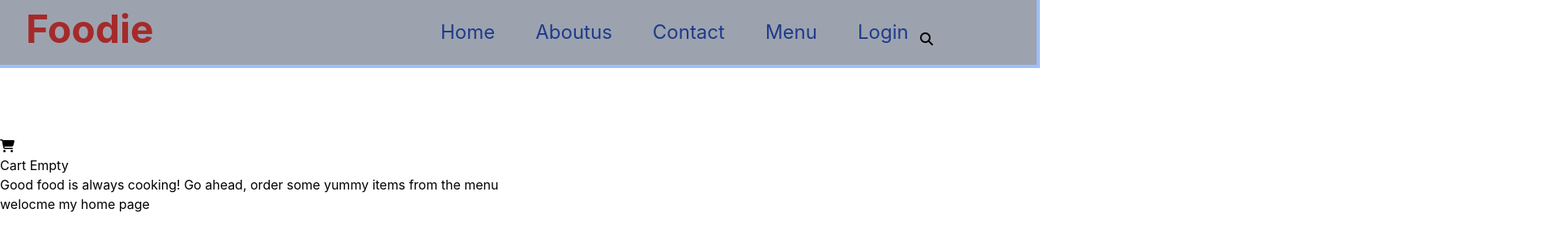
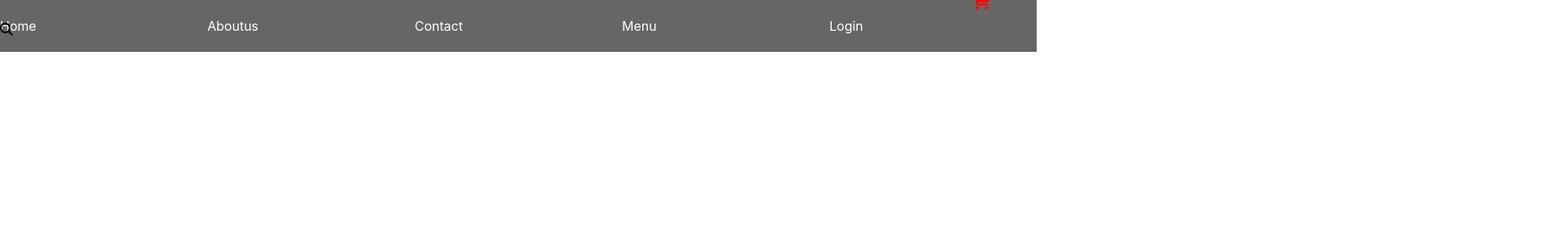
Before and after one commit to Afrozalam123/restaurent-project, a React (Create React App) app: page / in a window 1280 px wide. Shown: the top 300 px of the page at 81% size, 1920 px wide, since content can reach past the window. Built offline with nearby package versions, Linux system fonts and the light colour scheme.

Commit message:
please update new code

```diff
--- a/package.json
+++ b/package.json
@@ -9,7 +9,7 @@
     "@testing-library/user-event": "^13.5.0",
     "react": "^19.1.1",
     "react-dom": "^19.1.1",
-    "react-router-dom": "^7.8.1",
+    "react-router-dom": "^6.30.1",
     "react-scripts": "5.0.1",
     "web-vitals": "^2.1.4"
   },
--- a/src/App.js
+++ b/src/App.js
@@ -6,22 +6,22 @@ import Aboutus from "./Component/Aboutus";
 import Contact from "./Component/Contact"
 import Menu from "./Component/Menu";
 import Login from "./Component/Login";
-import Layout from "./Component/Layout";
+import Navbar from "./Component/Navbar"
 
 const App = () => {
   return (
-    <BrowserRouter>
+   <BrowserRouter>
+   <Navbar/>
       <Routes>
-        {/* Parent Route with Layout */}
-        <Route path="/" element={<Layout />}>
-          <Route index element={<Home />} />
-          <Route path="aboutus" element={<Aboutus />} />
-          <Route path="contact" element={<Contact />} />
-          <Route path="menu" element={<Menu />} />
-          <Route path="login" element={<Login />} />
-        </Route>
+        <Route path="/home" element={<Home/>}/>
+        <Route path ="/aboutus" element={<Aboutus/>}/>
+        <Route path ="/contact" element={<Contact/>}/>
+        <Route path ="/login" element={<Login/>}/>
+        <Route path ="/menu" element={<Menu/>}/>
+
       </Routes>
-    </BrowserRouter>
+
+   </BrowserRouter>
   );
 };
 
--- a/src/Component/Contact.js
+++ b/src/Component/Contact.js
@@ -1,9 +1,9 @@
 import React from 'react'
 
-const contact = () => {
+const Contact = () => {
   return (
     <div>welcome to our contact page</div>
   )
 }
 
-export default contact
+export default Contact
--- a/src/Component/Layout.js
+++ /dev/null
@@ -1,11 +0,0 @@
-import { Outlet } from "react-router-dom";
-import Navbar from "../Component/Navbar"
-
-export default function Layout() {
-  return (
-    <>
-      <Navbar />
-      <Outlet />
-    </>
-  );
-}
--- a/src/Component/Navbar.js
+++ b/src/Component/Navbar.js
@@ -1,20 +1,19 @@
-import { NavLink } from "react-router-dom";
+import { Link } from "react-router-dom";
 import  "../pages/Navbar.css";
 export default function Navbar() {
   return (
      <div>
- <nav className="sm:bg-amber-600   lg:bg-gray-400 ring-4">
-     <ul className=" sm:text-red-950  ml-4 text-xl  p-4 flex  w-20 md:text-blue-900  outline-slate-600 md:text-xl lg:text-2xl m-40  cursor-pointer">
-      <li> <NavLink to="/" end>Home</NavLink> </li>
-     <li> <NavLink to="/aboutus">Aboutus</NavLink> </li>
-      <li>  <NavLink to="/contact">Contact</NavLink> </li>
-       <li>   <NavLink to="/menu">Menu</NavLink> </li>
-        <li>    <NavLink to="/login">Login</NavLink>  </li>
+ <nav className="sm:h-7">
+     <ul className="" >
+      <li><Link to="/home" >Home</Link></li>
+     <li><Link to="/aboutus" >Aboutus</Link> </li>
+      <li><Link to="/contact" >Contact</Link> </li>
+       <li><Link to="/menu" >Menu</Link> </li>
+        <li><Link to="/login" >Login</Link>  </li>
      </ul>
-
     </nav>
-   <section className="logo">
-     <h1>Foodie</h1>
+   <section>
+   <h1 className="logo">Foodie</h1>
    </section>
 
     <section className="icon">
@@ -34,8 +33,5 @@ export default function Navbar() {
 </div>
 
 
-
-
-
   );
 }
--- a/src/pages/Navbar.css
+++ b/src/pages/Navbar.css
@@ -1,75 +1,119 @@
 * {
   margin: 0;
-  padding: 0;
-  /* box-sizing: border-box; */
-}
-
-nav {
-  background-color: darkgray;
-  height: 80px;
-  width: 80rem;
-  display: flex;
-  align-items: center;
-  justify-content: center;
-  top: 2rem;
-  right: 1rem;
-  cursor: pointer;
 
 }
 
 nav ul {
   display: flex;
-  list-style: none;
-  gap: 50px;
+  align-items: center;
+  flex-direction: row;
+   width: 100%;
+  height: 4rem;
+  justify-content: space-evenly;
+  background-color: #666;
+}
+ nav ul li{
+  color: white;
   cursor: pointer;
+   width: 100%;
+  font-size: 1rem;
+  cursor: pointer;
+ }
+
+
+/* Hover effect directly on li */
+nav ul li:hover {
+  text-decoration: underline;
+  color: purple;
+  cursor: pointer;
+}
+
+
+nav ul li::after {
+  content: "";
+  position: absolute;
+  left: 0;
+  bottom: -5px;
+  width: 0%;
+  height: 2px;
+  background: yellow;
+  transition: width 0.3s;
+}
+
+
+
+
+
+
+.logo{
+  color: brown;
+  font-size: 1.2rem;
+  font-weight: bolder;
+  position: relative;
+  text-align: center;
+  display: none;
+
+
 
 }
 
-nav ul  {
-  text-decoration: none;
-  color: white;
-  /* font-size:4rem; */
 
-  transition: 0.3s;
-}
 
-nav ul li :hover {
-  background-color: white;
-  color: purple;
-  border-radius: 6px;
-}
-
-img{
-  position: relative;
-  height: 9rem;
-  font-size: 5rem;
-  bottom: 9rem;
-  background: none;
-  border-radius: 7rem;
-}
-
-.logo{
-  color: brown;
-  font-size: 3rem;
-  font-weight: bolder;
-  position: relative;
-  display: flex;
-  top: -5rem;
-  left: 2rem;
-}
 
 .icon{
   position: relative;
   display: flex;
-  flex-direction: row;
-
-  left: 71rem;
-  gap: 2.2rem;
-  top: -7rem;
   font-size: 1rem;
 }
-.icon .fa-cart-shopping {
+
+.cart-container {
   position: relative;
+  display: inline-block;
+  left: 75rem;
+  top: -8.3rem;
   cursor: pointer;
+}
+
+.cart-container i {
+  position: relative;
+  font-size: 20px;
+  color:red;
+  bottom: -5rem;
 
 }
+
+.cart-dropdown {
+  display: none; /* by default hidden */
+  position: absolute;
+  top: 450%; /* icon ke thoda niche */
+  right: 0;
+  background-color: #fff;
+  padding: 25px;
+  min-width: 250px;
+  border-top:2px solid red;
+
+  border-radius: 8px;
+  box-shadow: 0px 6px 22px rgba(0,0,0,0.15);
+  z-index: 1000;
+}
+
+.cart-dropdown h1 {
+  font-size: 2rem;
+  margin: 0 0 8px 0;
+  color: #444;
+}
+
+.cart-dropdown p {
+  font-size: 14px;
+  color: #666;
+  margin: 0;
+  line-height: 1.4;
+}
+
+/* Hover effect */
+.cart-container:hover .cart-dropdown {
+  display: block;
+  box-shadow: 0px 0px 12px darkgray,
+              0px 0px 14px red,
+              2px 2px 15px green
+}
```
Also changed, not shown: 1 other file (tests, documents, lock files or other folders).
